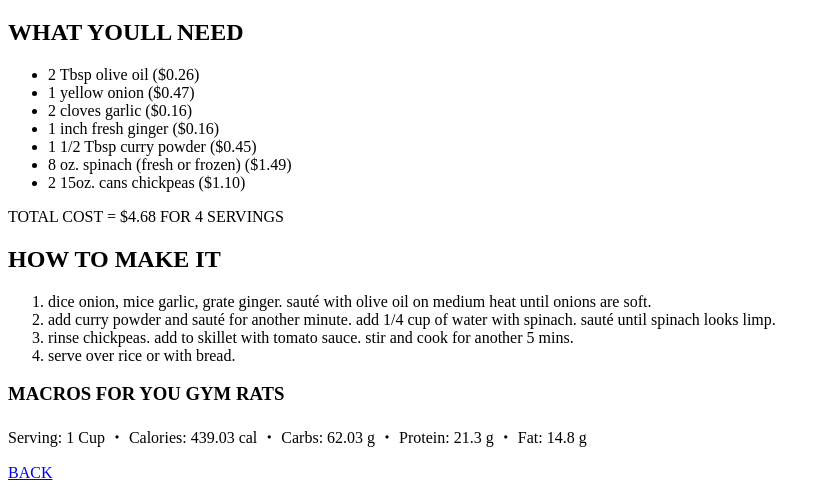
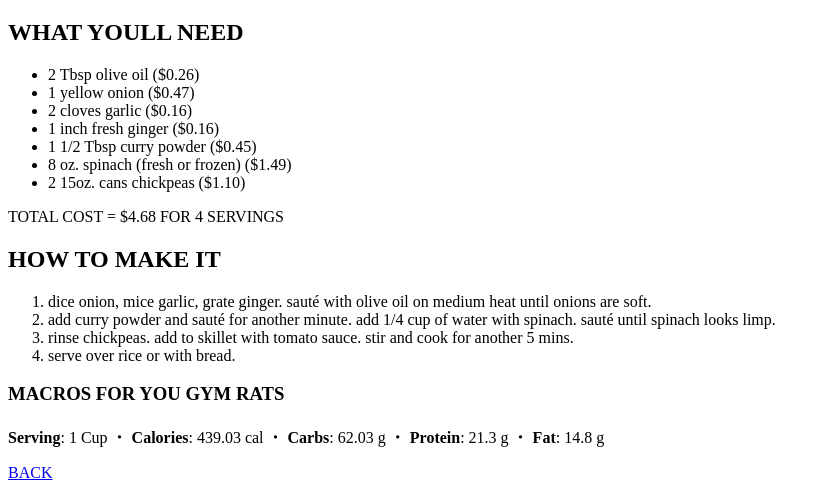
Before and after one commit to christianc521/odin-recipes, a plain HTML site: page recipes/chickpeas.html in a window 1280 px wide. Shown: the part 449-939 px from the top of the page, without its empty margins (0-826 px from the left). Drawn offline with Linux system fonts and the light colour scheme.

Commit message:
added bold text

```diff
--- a/recipes/chickpeas.html
+++ b/recipes/chickpeas.html
@@ -28,7 +28,7 @@
             <li>serve over rice or with bread.</li>
         </ol>
         <h3>MACROS FOR YOU GYM RATS</h3>
-        <p>Serving: 1 Cup ・ Calories: 439.03 cal ・ Carbs: 62.03 g ・ Protein: 21.3 g ・ Fat: 14.8 g </p>
+        <p><strong>Serving</strong>: 1 Cup ・ <strong>Calories</strong>: 439.03 cal ・ <strong>Carbs</strong>: 62.03 g ・ <strong>Protein</strong>: 21.3 g ・ <strong>Fat</strong>: 14.8 g </p>
         <a href="../index.html">BACK</a>
     </body>
 </html>
```
